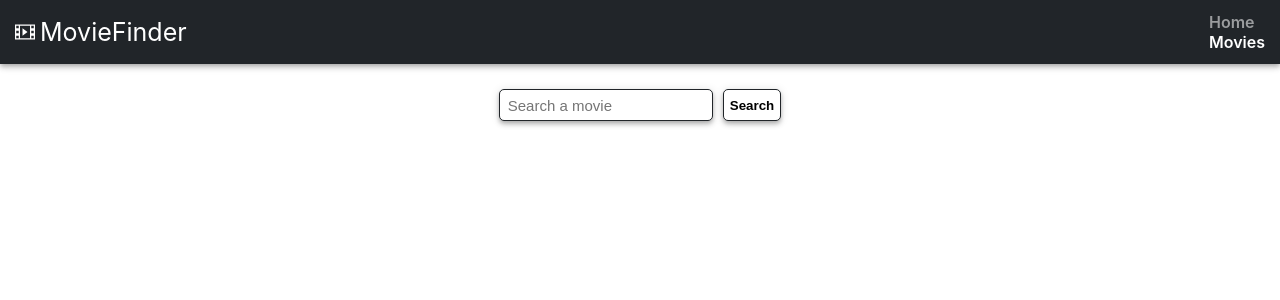
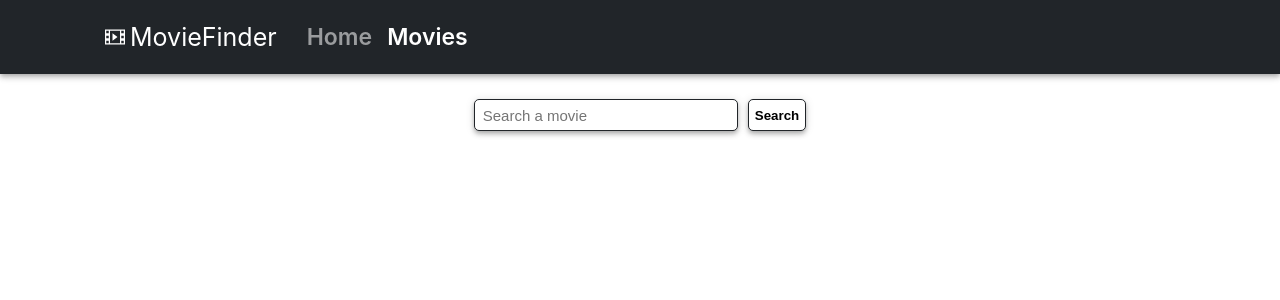
Before and after one commit to IKovalov27/goit-react-hw-05-movies, a React (Create React App) app: page /goit-react-hw-05-movies/movies in a window 1280 px wide. Shown: the top 300 px of the page. Built offline with nearby package versions, Linux system fonts and the light colour scheme.

Commit message:
171717 final

```diff
--- a/src/components/Reviews/Reviews.styled.js
+++ b/src/components/Reviews/Reviews.styled.js
@@ -5,6 +5,16 @@ export const Container = styled.div`
 
     margin-left: auto;
     margin-right: auto;
+
+    @media (min-width: 425px) {
+        padding-left: 15px;
+        padding-right: 15px;
+    }
+
+    @media (min-width: 768px) {
+        padding-left: 0;
+        padding-right: 0;
+    }
 `;
 
 export const Title = styled.h2`
@@ -43,8 +53,12 @@ export const Text = styled.p`
     border-bottom-right-radius: 5px;
 
     margin: 0;
-    /*padding: 16px;*/
 
     padding: 5px;
     font-size: 12px;
+
+    @media (min-width: 425px) {
+        padding: 16px;
+        font-size: 15px;
+    }
 `;
--- a/src/pages/Home/Home.styled.js
+++ b/src/pages/Home/Home.styled.js
@@ -18,7 +18,11 @@ export const Container = styled.div`
 export const Title = styled.h1`
   font-weight: 700;
   color: #212529;
-  margin: 50px 0 25px 0;
+  margin: 30px 0 15px 0;
+
+  @media (min-width: 877px) {
+    margin: 50px 0 25px 0;
+  }
 `;
 
 export const List = styled.ul`
@@ -33,7 +37,6 @@ export const List = styled.ul`
 export const Item = styled.li`
   display: inline-block;
 
-  width: 100%;
   max-width: 280px;
   margin: 12px;
 
@@ -53,7 +56,8 @@ export const Img = styled.img`
   display: block;
 
   height: 400px;
-  width: 100%;
+  width: auto;
+  max-width: 266px;
 
   padding: 0px;
   margin: 0px;
@@ -69,6 +73,7 @@ export const TitleWrapper = styled.div`
 
   padding: 5px;
   margin: 0px;
+  max-width: 256px;
 
   font-size: 20px;
   color: #212529;
--- a/src/pages/Layout/Layout.jsx
+++ b/src/pages/Layout/Layout.jsx
@@ -3,13 +3,13 @@ import { Suspense } from 'react';
 import Loader from '../../components/Loader/Loader';
 import { ImFilm } from "react-icons/im";
 
+import { Container, Nav, SNavLink, LogoWrapper, LinkWrapper, WrapperItem } from './Layout.styled.js';
 import css from './Layout.module.css';
-import { Container, Nav, SNavLink, LogoWrapper, LinkWrapper, WrapperItem } from './Layout.styled.js';
 
 const Layout = () => {
   return (
     <>
-      <Nav>
+      <Nav className={css.navigation}>
         <Container className={css.container}>
           <LogoWrapper>
             <ImFilm className={css.icon} />
@@ -34,7 +34,7 @@ const Layout = () => {
           <Suspense fallback={<Loader />}>
             <Outlet />
           </Suspense>
-        </div >
+        </div>
 
     </>
   );
--- a/src/pages/Layout/Layout.module.css
+++ b/src/pages/Layout/Layout.module.css
@@ -1,9 +1,3 @@
-/*@media (max-width: 400px) {
-    .container {
-        width: 320px;
-    };
-}*/
-
 .icon {
     color: white;
     width: 20px;
--- a/src/pages/Layout/Layout.styled.js
+++ b/src/pages/Layout/Layout.styled.js
@@ -11,34 +11,35 @@ export const Container = styled.div`
 ;
 
 export const Nav = styled.nav`
-  /*display: flex;
-  align-items: center;
-  /*height: 50px;*/
-  /*padding-left: 90px;*/
+  display: block;
   padding-top: 12px;
   padding-bottom: 12px;
   background-color: #212529;
-  box-shadow: 0px 2px 4px -1px rgba(0, 0, 0, 0.2),
-    0px 4px 5px 0px rgba(0, 0, 0, 0.14), 0px 1px 10px 0px rgba(0, 0, 0, 0.12);*/
+  box-shadow: 0px 2px 4px -1px rgba(0, 0, 0, 0.2), 0px 4px 5px 0px rgba(0, 0, 0, 0.14), 0px 1px 10px 0px rgba(0, 0, 0, 0.12);
 
-
-    display: block;
-    /* align-items: center; */
-    /* justify-content: space-between; */
-    /*height: 50px;*/
-    /* padding-left: 90px; */
+  @media (min-width: 877px) {
+    display: flex;
+    align-items: center;
+    height: 50px;
+    padding-left: 90px;
     padding-top: 12px;
     padding-bottom: 12px;
     background-color: #212529;
-    box-shadow: 0px 2px 4px -1px rgba(0, 0, 0, 0.2), 0px 4px 5px 0px rgba(0, 0, 0, 0.14), 0px 1px 10px 0px rgba(0, 0, 0, 0.12);
+    box-shadow: 0px 2px 4px -1px rgba(0, 0, 0, 0.2),
+      0px 4px 5px 0px rgba(0, 0, 0, 0.14), 0px 1px 10px 0px rgba(0, 0, 0, 0.12);
+        }
+  }
 `;
 ;
 
 export const LinkWrapper = styled.ul`
-  /*display: flex;*/
   margin: 0 0 0 auto;
   padding: 0;
   list-style: none;
+
+  @media (min-width: 877px) {
+    display: flex;
+  }
 `;
 ;
 
@@ -49,19 +50,22 @@ export const WrapperItem = styled.li`
 
 export const SNavLink = styled(NavLink)`
   font-weight: 600;
-  /*font-size: 23px;*/
-  /*font-size: 16px;*/
   color: rgba(255, 255, 255, 0.55);
-  /*margin-right: 15px;*/
   text-decoration: none;
   transition: all 250ms;
+
+  &:hover {
+    color: rgba(255, 255, 255, 0.705);
+  }
+
 
   &.active {
     color: white;
   }
 
-  &:hover {
-    color: rgba(255, 255, 255, 0.705);
+  @media (min-width: 877px) {
+    font-size: 23px;
+    margin-right: 15px;
   }
 `;
 
@@ -72,7 +76,10 @@ export const LogoWrapper = styled.div`
   font-size: 25px;
   color: white;
 
-  /*margin-right: 30px;*/
   cursor: pointer;
+
+  @media (min-width: 877px) {
+    margin-right: 30px;
+  }
 `;
 ;
--- a/src/pages/MovieDetails/MovieDetails.styled.js
+++ b/src/pages/MovieDetails/MovieDetails.styled.js
@@ -8,7 +8,7 @@ export const Button = styled.button`
   font-weight: 700;
   cursor: pointer;
 
-  margin: 20px auto 15px 0;
+  margin: 20px auto 15px auto;
 
   border: 1px solid #212529;
   border-radius: 5px;
@@ -19,28 +19,67 @@ export const Button = styled.button`
     box-shadow: 0px 2px 4px -1px rgb(0 0 0 / 20%),
     0px 4px 5px 0px rgb(0 0 0 / 14%), 0px 1px 10px 0px rgb(0 0 0 / 12%);
   }
+
+  @media (min-width: 768px) {
+    margin: 20px auto 15px 0;
+  }
 `;
 
 export const Container = styled.div`
   width: 100%;
-  /*max-width: 1300px;*/
   max-width: 300px;
 
   margin-right: auto;
   margin-left: auto;
+
+  text-align: center;
+
+  @media (min-width: 425px) {
+    max-width: 738px;
+  }
+
+  @media (min-width: 768px) {
+    max-width: 738px;
+    text-align: start;
+  }
+
+  @media (min-width: 877px) {
+    max-width: 1300px;
+    padding-left: 15px;
+    padding-right: 15px;
+  }
 `;
 
 export const InfoWrapper = styled.div`
-  /*display: flex;*/
   display: block;
-  gap: 40px;
+
+  max-width: 425px;
+  margin-left: auto;
+  margin-right: auto;
 
   margin-bottom: 30px;
+
+  @media (min-width: 768px) {
+    display: flex;
+    gap: 40px;
+
+    max-width: 738px;
+  }
+
+  @media (min-width: 877px) {
+    max-width: 1300px;
+  }
 `;
 
 export const Img = styled.img`
-  /*width: 350px;*/
+  display: block;
+  margin-left: auto;
+  margin-right: auto;
   width: 300px;
+
+  @media (min-width: 768px) {
+    width: 350px;
+  }
 `;
 
 export const AditionalList = styled.ul`
@@ -50,6 +89,12 @@ export const AditionalList = styled.ul`
   gap: 15px;
   padding: 0;
   margin-bottom: 30px;
+
+  justify-content: center;
+
+  @media (min-width: 768px) {
+    justify-content: start;
+  }
 `;
 
 export const InfoLink = styled(NavLink)`
--- a/src/pages/Movies/Movies.styled.js
+++ b/src/pages/Movies/Movies.styled.js
@@ -2,16 +2,19 @@ import styled from 'styled-components';
 import { Link } from 'react-router-dom';
 
 export const Container = styled.div`
-  /*display: flex;
-  flex-direction: column;
-  align-items: center;*/
-
   display: block;
 
-  /*max-width: 1140px;*/
   max-width: 320px;
   margin-left: auto;
   margin-right: auto;
+
+  @media (min-width: 877px) {
+    display: flex;
+    flex-direction: column;
+    align-items: center;
+
+    max-width: 1140px;
+  }
 `;
 
 export const Form = styled.form`
@@ -28,7 +31,6 @@ export const Input  = styled.input`
 
   font-size: 15px;
 
-  /*width: 250px;*/
   width: 200px;
 
   border: none;
@@ -42,8 +44,14 @@ export const Input  = styled.input`
   border: 1px solid #212529;
   box-shadow: 0px 2px 4px -1px rgb(0 0 0 / 20%), 0px 4px 5px 0px rgb(0 0 0 / 14%), 0px 1px 10px 0px rgb(0 0 0 / 12%);
 
+  transition: 250ms;
+
   &::placeholder {
     font-size: 15px;
+  }
+
+  @media (min-width: 877px) {
+    width: 250px;
   }
 `;
 
@@ -79,9 +87,7 @@ padding: 0;
 
 export const Item = styled.li`
   display: inline-block;
-
-width: 100%;
-max-width: 280px;
+  width: 266px;
   margin: 12px;
 
   border: 1px solid rgba(0, 0, 0, 0.23);
@@ -116,7 +122,8 @@ export const Img = styled.img`
   display: block;
 
   height: 400px;
-width: 100%;
+  width: auto;
+  max-width: 266px;
 
   padding: 0px;
   margin: 0px;
```
Lines whose indentation alone changed are shown as unchanged.
